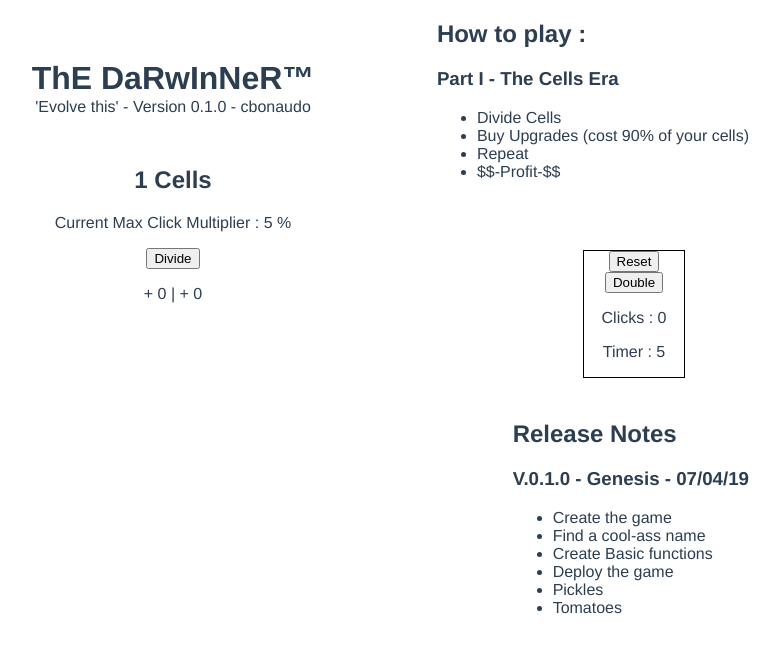
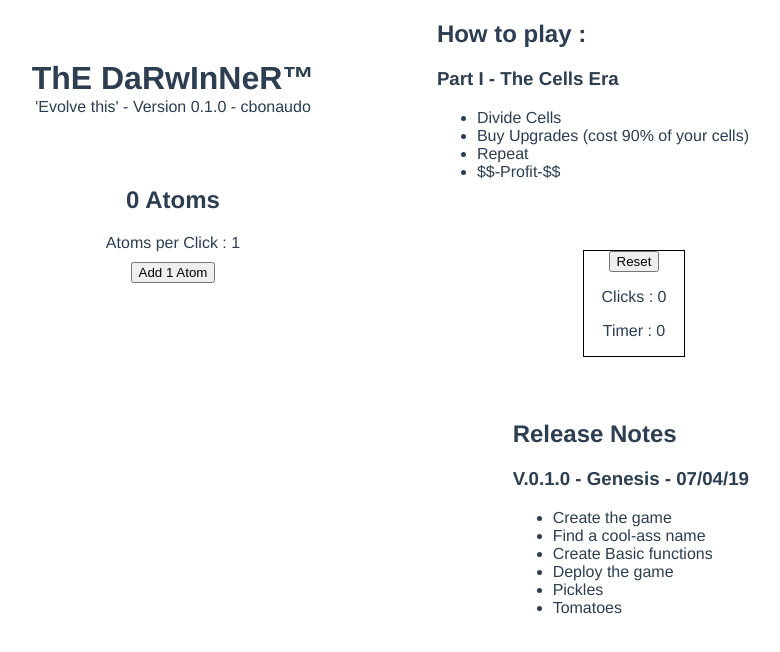
Before and after one commit to cbonaudo/The-Darwinner, a Vue app: page /#/ in a window 1280 px wide. Shown: the top 652 px of the page, without its empty margins (467-1247 px from the left). Built offline with nearby package versions, Linux system fonts and the light colour scheme.

Commit message:
Add atoms

```diff
--- a/src/Global.vue
+++ b/src/Global.vue
@@ -1,8 +1,11 @@
 <template>
   <div>
+    <Header></Header>
+    <div class="flex-row">
+      <Atoms></Atoms>
+      <!-- <Cells></Cells> -->
+    </div>
     <Goal></Goal>
-    <Header></Header>
-    <Cells></Cells>
     <Changelog></Changelog>
   </div>
 </template>
@@ -10,12 +13,13 @@
 <script>
 import Goal from './components/Goal'
 import Header from './components/Header'
+import Atoms from './components/Atoms'
 import Cells from './components/Cells'
 import Changelog from './components/Changelog'
 
 export default {
   name: 'Global',
-  components: { Goal, Header, Cells, Changelog }
+  components: { Goal, Header, Atoms, Cells, Changelog }
 }
 </script>
 
@@ -36,4 +40,10 @@ li {
 a {
   color: #42b983;
 }
+
+.flex-row {
+  display: flex;
+  flex-direction: row;
+  justify-content: space-around;
+}
 </style>
--- /dev/null
+++ b/src/components/Atoms.vue
@@ -0,0 +1,99 @@
+<template>
+  <div>
+    <h2>
+      <span>{{ Math.floor(atomsNumber) }}</span> Atoms
+    </h2>
+
+    <div class="atom-container">
+      <div>Atoms per Click : {{ incrementValue }}</div>
+
+      <div>
+        <button @click="atomClick">Add 1 Atom</button>
+      </div>
+
+      <div>
+        <div v-for="(upgrade, i) in upgrades" :key="i">
+          <button
+            @click="useUpgrade(upgrade.action, i)"
+            v-if="isUnlocked(upgrade)"
+          >{{ upgrade.text }}</button>
+        </div>
+      </div>
+    </div>
+
+    <div class="debug">
+      <button v-on:click="resetAtoms">Reset</button>
+      <p>Clicks : {{ clicksNumber }}</p>
+      <p>Timer : {{ timer }}</p>
+    </div>
+  </div>
+</template>
+
+<script>
+export default {
+  name: 'Atoms',
+  data() {
+    return {
+      // Stats
+      clicksNumber: 0,
+      timer: 0,
+      // Resources
+      atomsNumber: 0,
+      proteinNumber: 0,
+      // Resources Multiplier
+      incrementValue: 1,
+      // Upgrades
+      upgrades: [
+        {
+          text: 'Add Increment 1',
+          action: 'addIncrement',
+          unlock: () => this.proteinNumber > 0
+        },
+        {
+          text: 'Add Increment 2',
+          action: 'addIncrement',
+          unlock: () => this.proteinNumber > 49
+        }
+      ]
+    }
+  },
+  methods: {
+    // Atoms Actions
+    atomClick() {
+      this.atomsNumber += this.incrementValue
+      this.clicksNumber++
+    },
+    // Upgrades
+    useUpgrade(upgradeAction, i) {
+      if (upgradeAction === 'addIncrement') {
+        this.addIncrement()
+      }
+      this.upgrades.splice(i, 1)
+    },
+    addIncrement() {
+      this.incrementValue *= 2
+    },
+    isUnlocked(upgrade) {
+      return upgrade.unlock()
+    },
+    // Debug
+    resetAtoms() {
+      this.atomsNumber = 0
+    }
+  }
+}
+</script>
+
+<style scoped>
+.debug {
+  border: 1px black solid;
+  width: 100px;
+  position: absolute;
+  top: 250px;
+  right: 10%;
+}
+
+.atom-container > div {
+  margin-bottom: 10px;
+}
+</style>
--- a/src/components/Cells.vue
+++ b/src/components/Cells.vue
@@ -41,7 +41,6 @@ export default {
 
   data() {
     return {
-      // Stats
       clicksNumber: 0,
       timer: 0,
       // Ressource Number
```
